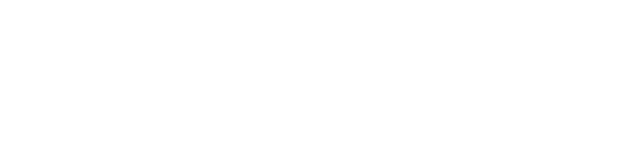
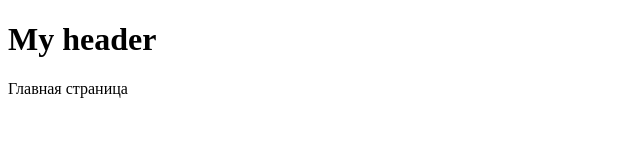
Before and after one commit to AntonKobelev/test-git-2, a plain HTML site: page index.html in a window 1280 px wide. Shown: the whole page, without its empty margins (0-640 px from the left). Drawn offline with Linux system fonts and the light colour scheme.

Commit message:
add header and span

```diff
--- a/index.html
+++ b/index.html
@@ -6,6 +6,14 @@
     <script src="index.js"></script>
 </head>
 <body>
+    <header>
+        <h1>My header</h1>
+    </header>
+    <main>
+        <span>
+            Главная страница
+        </span>
+    </main>
 
 </body>
 </html>
```
Also changed, not shown: index.js (line endings or trailing spaces).
